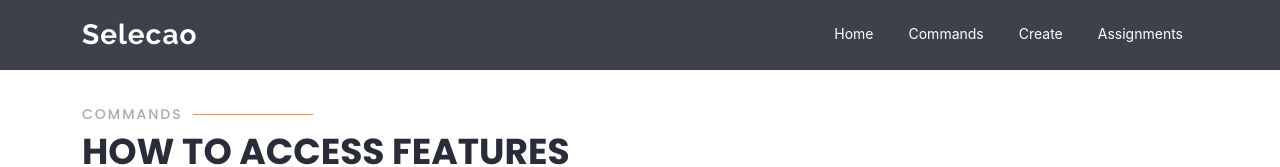
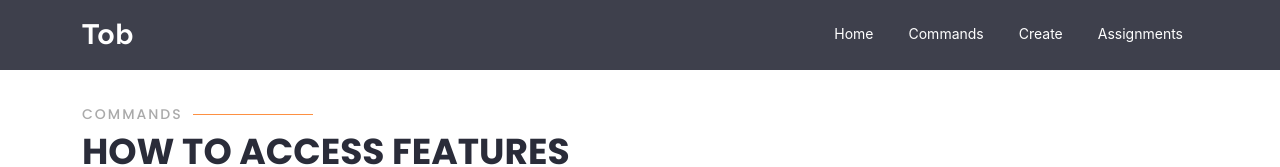
Before and after one commit to UTD-Hackathon-Dream-Team/HackUTD, a React (Create React App) app in the folder website/: page /portal in a window 1280 px wide. Shown: the top 167 px of the page. Built offline with nearby package versions, Linux system fonts and the light colour scheme; no server answers.

Commit message:
Update Portal.js

```diff
--- a/website/src/views/Portal.js
+++ b/website/src/views/Portal.js
@@ -28,7 +28,7 @@
         <div className="container d-flex align-items-center justify-content-between">
           <div className="logo">
             <h1>
-              <a href="index.html">Selecao</a>
+              <a href="index.html">Tob</a>
             </h1>
           </div>
 
```
